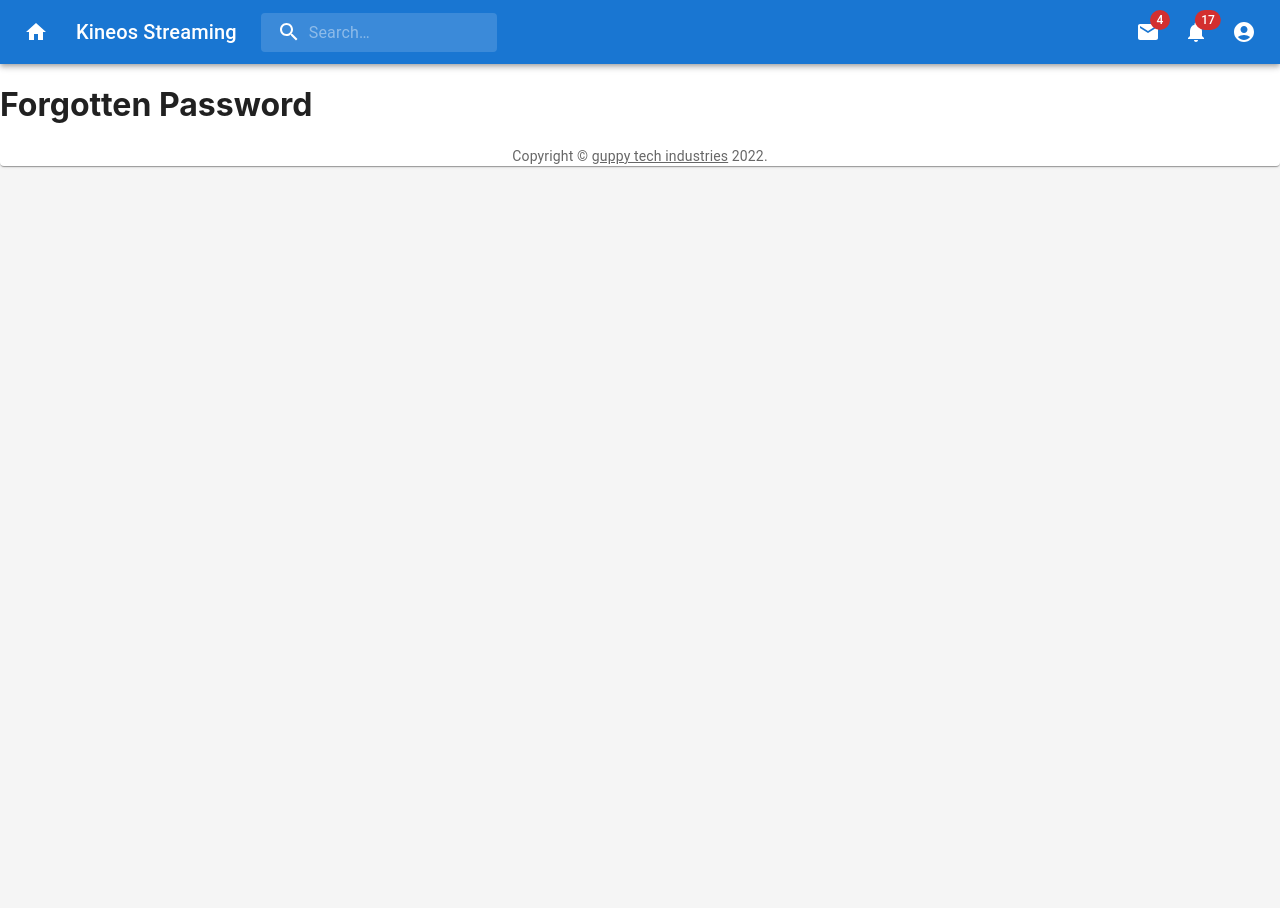
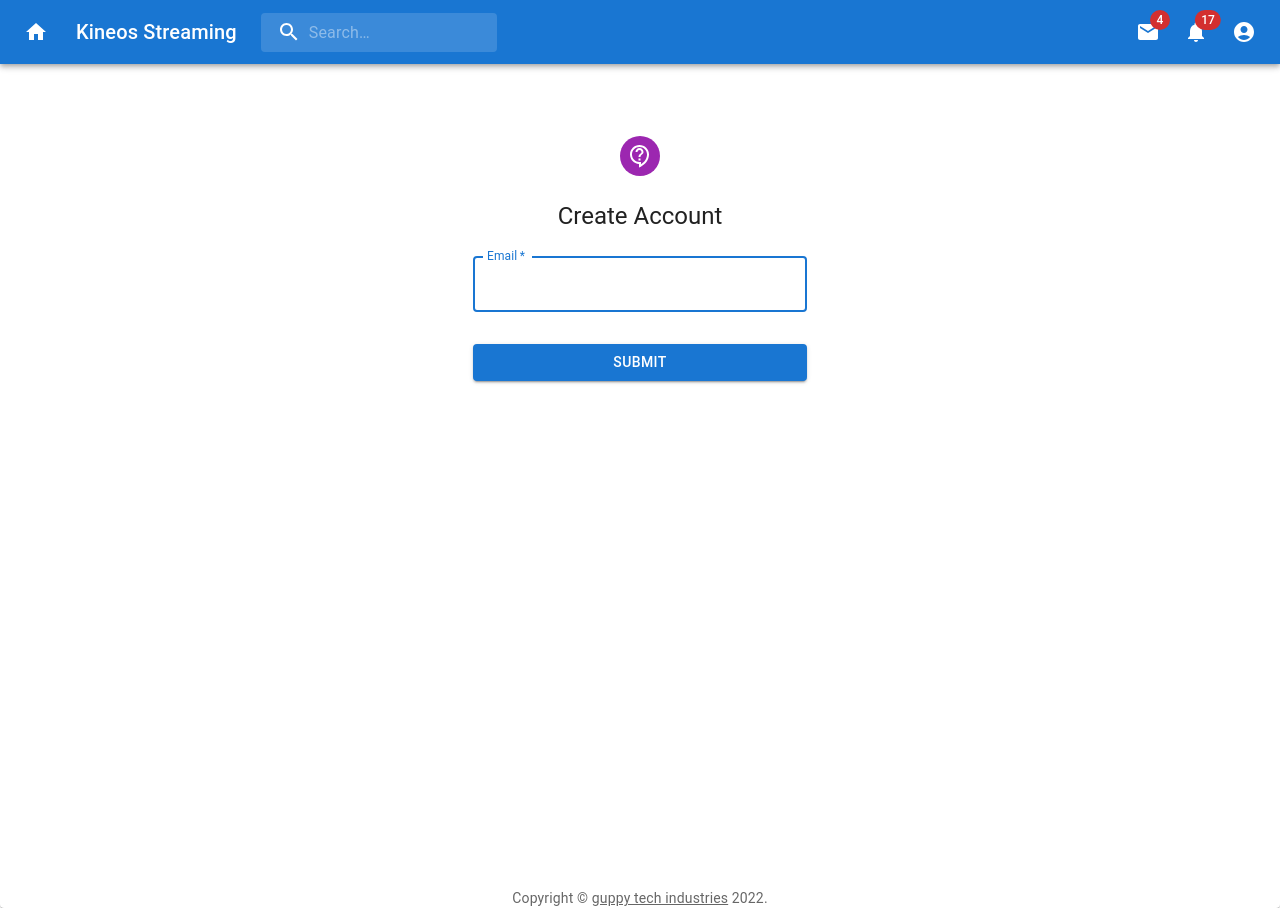
Before and after one commit to gsinghg19/frontend-practice, a React (Create React App) app: page /Forgotten_Password in a window 1280 px wide. Before the commit the page ends 800 px from the top, so only its background shows below. Built offline with nearby package versions, Linux system fonts and the light colour scheme.

Commit message:
Update Forgotten_Password.jsx

```diff
--- a/src/components/Forms/Forgotten_Password.jsx
+++ b/src/components/Forms/Forgotten_Password.jsx
@@ -1,9 +1,14 @@
 import * as React from "react";
+import CssBaseline from "@mui/material/CssBaseline";
 import Paper from "@mui/material/Paper";
 import Box from "@mui/material/Box";
 import ButtonAppBar from "../HomePage/ButtonAppBar";
 import Link from "@mui/material/Link";
 import Typography from "@mui/material/Typography";
+import Grid from "@mui/material/Grid";
+import { Avatar, TextField, Button } from "@mui/material";
+import ContactSupportOutlinedIcon from '@mui/icons-material/ContactSupportOutlined';
+
 function Copyright(props) {
   return (
     <Typography
@@ -22,15 +27,53 @@ function Copyright(props) {
   );
 }
 export default function Forgotten_Password() {
+  const handleSubmit = (event) => {
+    event.preventDefauilt();
+    const data = new FormData(event.currentTarget);
+    console.log({
+      email: data.get("email"),
+    });
+  };
+
   return (
     <Paper>
       <ButtonAppBar />
-      <Box>
-        <div>
-          <h1>Forgotten Password</h1>
-        </div>
+      <Grid container component='main' sx={{height: "100vh"}}>
+        <CssBaseline />
+        <Grid item xs={50} sm={20} md={20} elevation={18} square>
+      <Box sx={{
+        my:6,
+        mx:4,
+        display:"flex",
+        flexDirection:"column",
+        alignItems: "center",
+      }}>
+        <Avatar sx={{m:3, bgcolor: "secondary.main"}}><ContactSupportOutlinedIcon/></Avatar>
+        <Typography component="h1" variant="h5">
+          Create Account
+        </Typography>
+        <Box component="form" onSubmit={handleSubmit} sx={{mt:1}}>
+          <TextField
+          margin="normal"
+          required
+          fullWidth
+          id="Email"
+          label="Email"
+          name="Email"
+          autoComplete="Email"
+          autoFocus
+          />
+          <Button
+          type="submit"
+          fullWidth
+          variant="contained"
+          sx={{ mt: 3 }}
+          >Submit</Button>
+        </Box>
       </Box>
-      <Copyright />
+      </Grid>
+      </Grid>
+      <Copyright sx={{ mt: 3 }} />
     </Paper>
   );
 }
```
